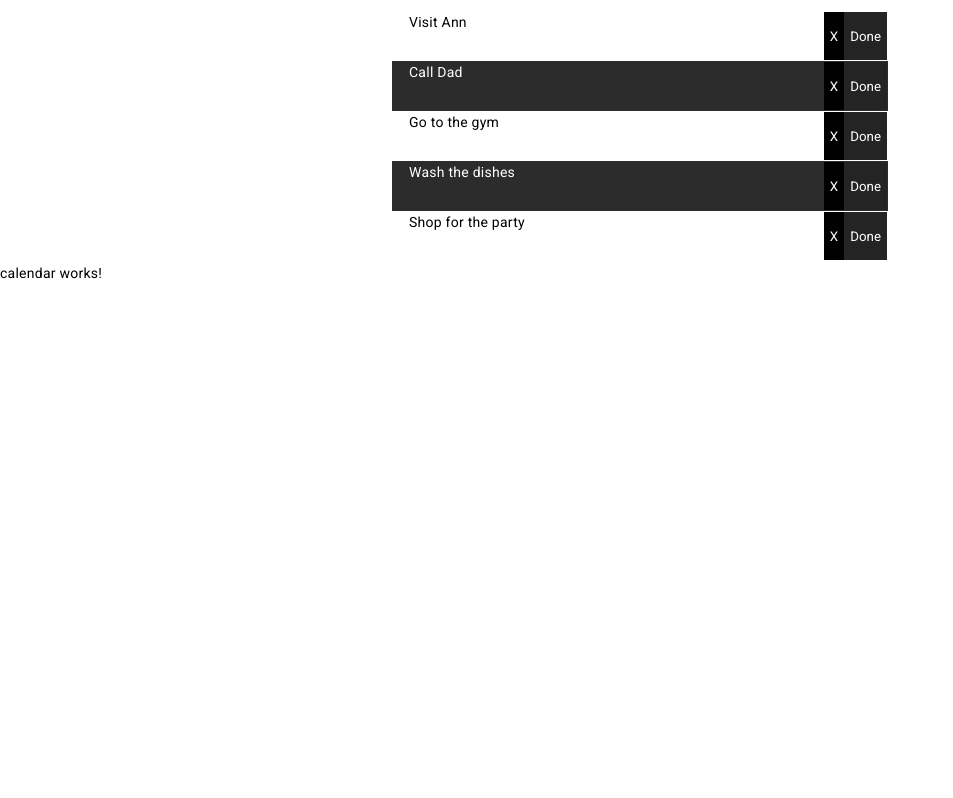
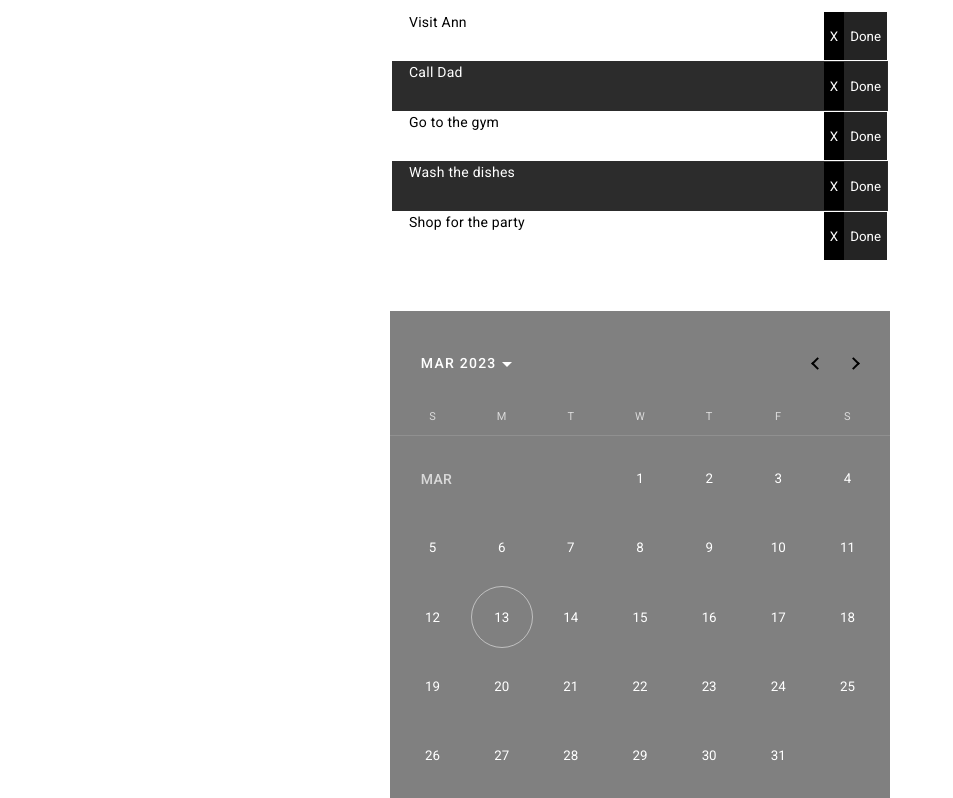
Before and after one commit to ericberglund117/todo-prac, an Angular app: page / in a window 1280 px wide. Shown: the part 272-1070 px from the top of the page, without its empty margins (0-953 px from the left). Before the commit the page ends 1020 px from the top, so only its background shows below. Built offline with nearby package versions, Linux system fonts and the light colour scheme.

Commit message:
Display calendar module

```diff
--- a/src/app/app.module.ts
+++ b/src/app/app.module.ts
@@ -5,7 +5,7 @@ import { AppRoutingModule } from './app-routing.module';
 import { AppComponent } from './app.component';
 import { CalendarModule } from './calendar/calendar.module';
 import { TaskListModule } from './task-list/task-list.module';
-import { BrowserAnimationsModule } from '@angular/platform-browser/animations';
+
 
 @NgModule({
   declarations: [
@@ -16,7 +16,6 @@ import { BrowserAnimationsModule } from '@angular/platform-browser/animations';
     AppRoutingModule,
     TaskListModule,
     CalendarModule,
-    BrowserAnimationsModule
   ],
   providers: [],
   bootstrap: [AppComponent]
--- a/src/app/calendar/calendar.component.css
+++ b/src/app/calendar/calendar.component.css
@@ -0,0 +1,10 @@
+div {
+  display: flex;
+  justify-content: center;
+}
+
+mat-calendar {
+  width: 500px;
+  background-color: gray;
+  margin-top: 3rem;
+}
--- a/src/app/calendar/calendar.component.html
+++ b/src/app/calendar/calendar.component.html
@@ -1 +1,3 @@
-<p>calendar works!</p>
+<div>
+  <mat-calendar></mat-calendar>
+</div>
```
Also changed, not shown: src/app/calendar/calendar.module.ts (+7 -3 lines).
